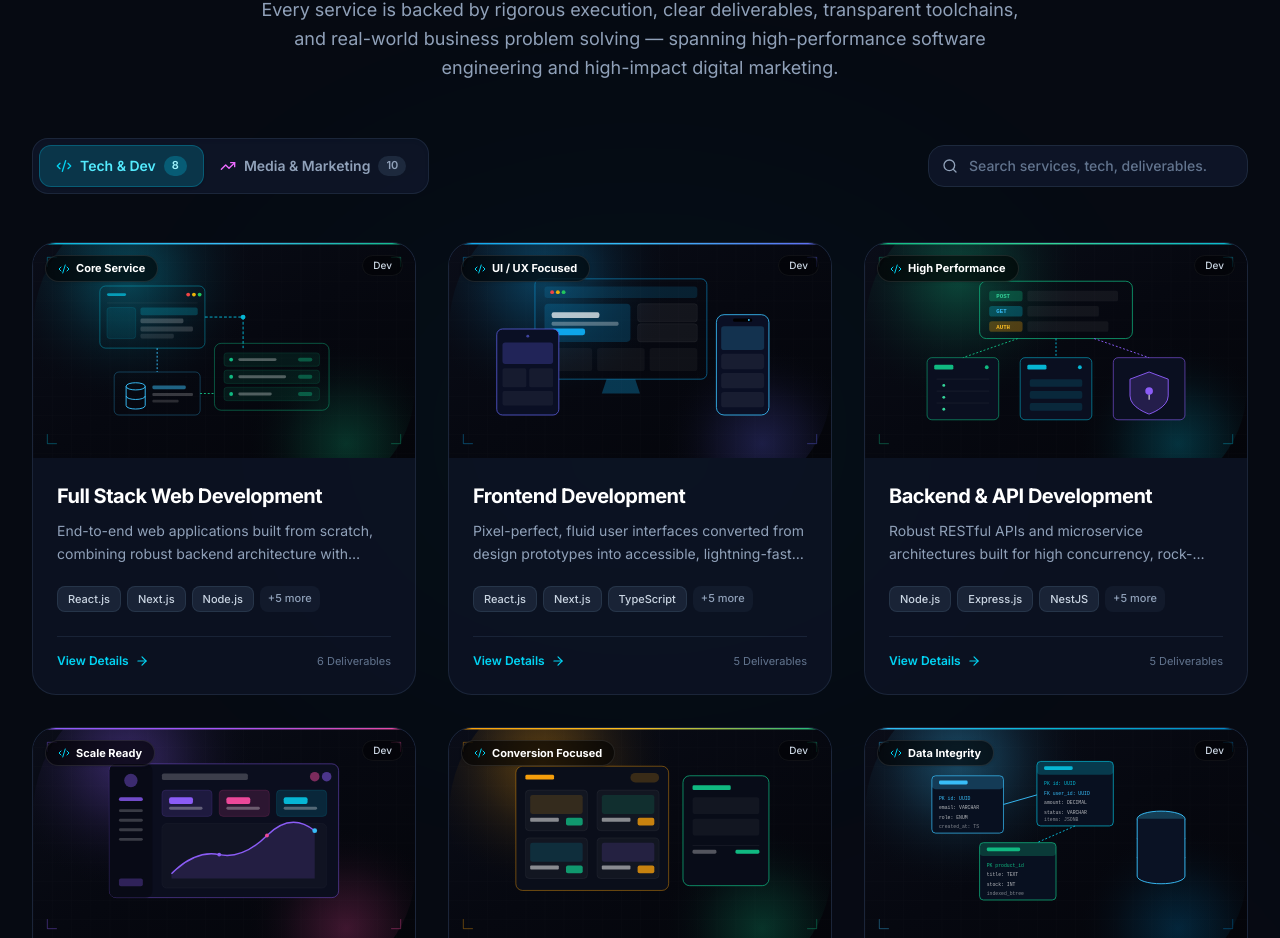
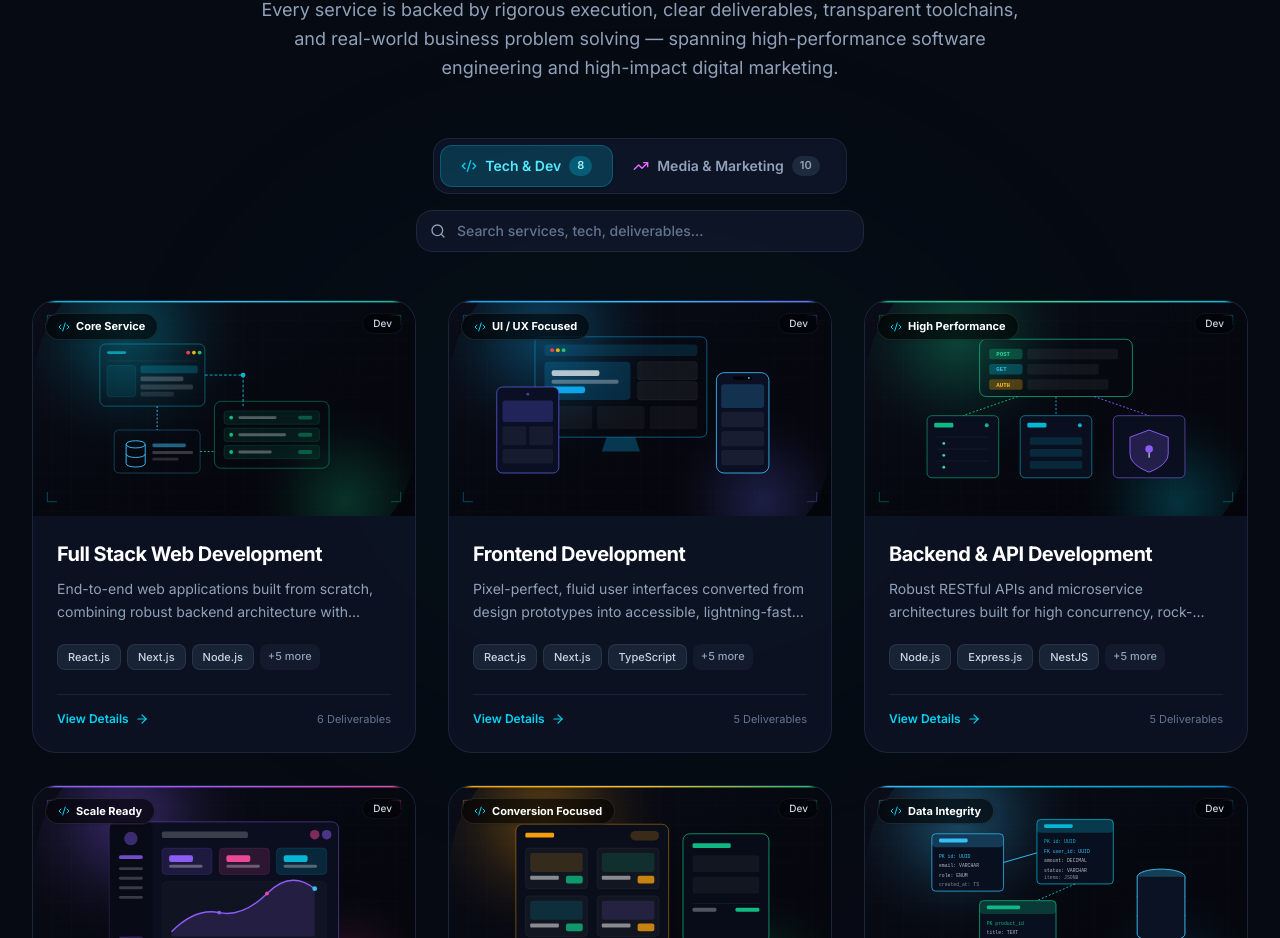
Before and after one commit to AhmedHossam1691977/new-portfolio, a Next.js app: page / in a window 1280 px wide. Shown: the part 5990-6928 px from the top of the page. Built offline with nearby package versions, Linux system fonts and the light colour scheme.

Commit message:
style(services): center category tabs and search box

```diff
--- a/src/components/ServicesSection.tsx
+++ b/src/components/ServicesSection.tsx
@@ -127,12 +127,12 @@ export default function ServicesSection() {
         </div>
 
         {/* ========================================================= */}
-        {/* CONTROLS: CATEGORY TABS & SEARCH INPUT                    */}
+        {/* CONTROLS: CATEGORY TABS & SEARCH INPUT (CENTERED)         */}
         {/* ========================================================= */}
-        <div className="flex flex-col sm:flex-row items-stretch sm:items-center justify-between gap-4 mb-12">
+        <div className="flex flex-col items-center justify-center gap-4 mb-12">
           {/* Category Tabs */}
           <div
-            className={`flex items-center p-1.5 rounded-2xl border transition-all ${
+            className={`inline-flex items-center p-1.5 rounded-2xl border transition-all ${
               isDark
                 ? 'bg-slate-900/80 border-slate-800/90 shadow-inner'
                 : 'bg-white border-slate-200 shadow-sm'
@@ -140,7 +140,7 @@ export default function ServicesSection() {
           >
             <button
               onClick={() => setActiveTab('tech')}
-              className={`flex-1 sm:flex-initial flex items-center justify-center gap-2 px-4 py-2.5 rounded-xl text-xs sm:text-sm font-semibold transition-all duration-200 whitespace-nowrap ${
+              className={`flex items-center justify-center gap-2 px-4 sm:px-5 py-2.5 rounded-xl text-xs sm:text-sm font-semibold transition-all duration-200 whitespace-nowrap ${
                 activeTab === 'tech'
                   ? isDark
                     ? 'bg-cyan-500/20 text-cyan-300 border border-cyan-500/30 shadow-sm'
@@ -169,7 +169,7 @@ export default function ServicesSection() {
 
             <button
               onClick={() => setActiveTab('marketing')}
-              className={`flex-1 sm:flex-initial flex items-center justify-center gap-2 px-4 py-2.5 rounded-xl text-xs sm:text-sm font-semibold transition-all duration-200 whitespace-nowrap ${
+              className={`flex items-center justify-center gap-2 px-4 sm:px-5 py-2.5 rounded-xl text-xs sm:text-sm font-semibold transition-all duration-200 whitespace-nowrap ${
                 activeTab === 'marketing'
                   ? isDark
                     ? 'bg-cyan-500/20 text-cyan-300 border border-cyan-500/30 shadow-sm'
@@ -198,7 +198,7 @@ export default function ServicesSection() {
           </div>
 
           {/* Search Box */}
-          <div className="relative w-full md:w-80">
+          <div className="relative w-full max-w-md">
             <Search
               className={`absolute left-3.5 top-1/2 -translate-y-1/2 w-4 h-4 ${
                 isDark ? 'text-slate-400' : 'text-slate-500'
@@ -230,7 +230,7 @@ export default function ServicesSection() {
         {/* Results summary if searching */}
         {searchQuery && (
           <p
-            className={`text-sm mb-6 ${
+            className={`text-sm mb-6 text-center ${
               isDark ? 'text-slate-400' : 'text-slate-600'
             }`}
           >
```
